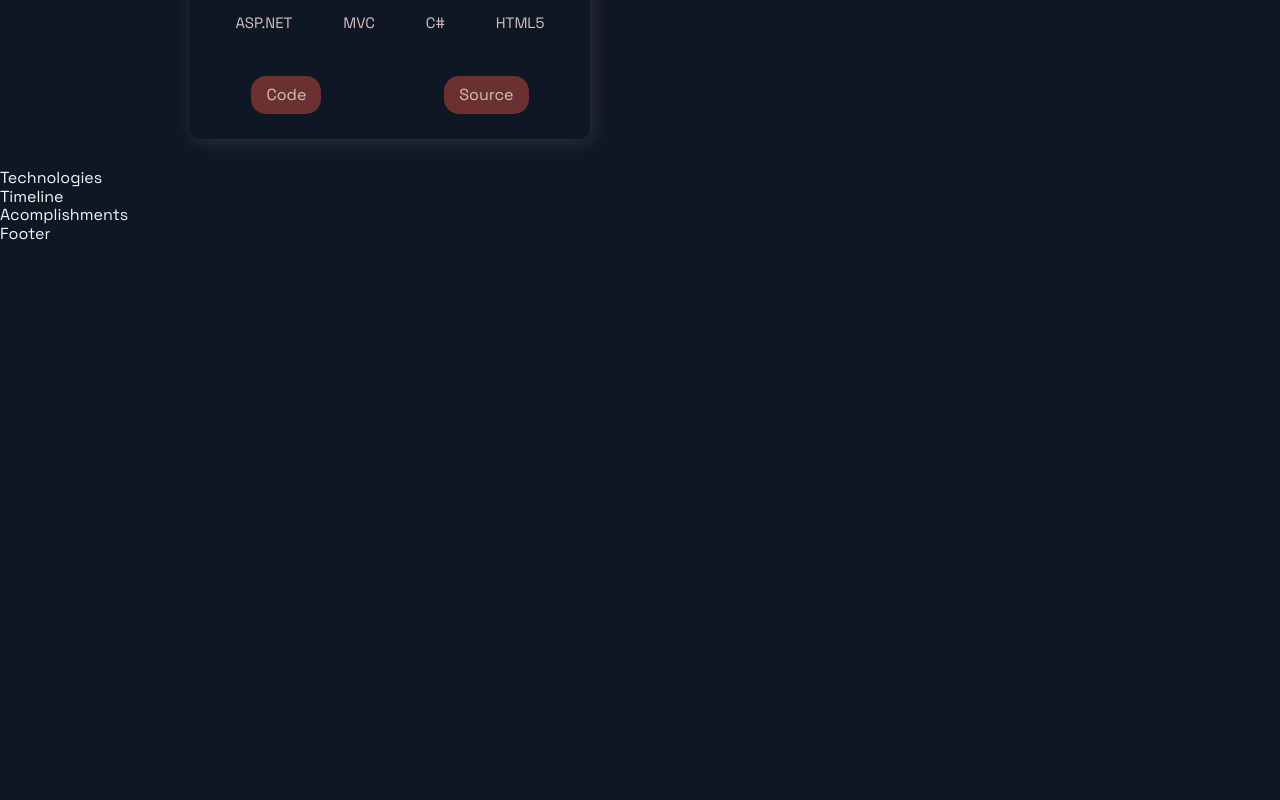
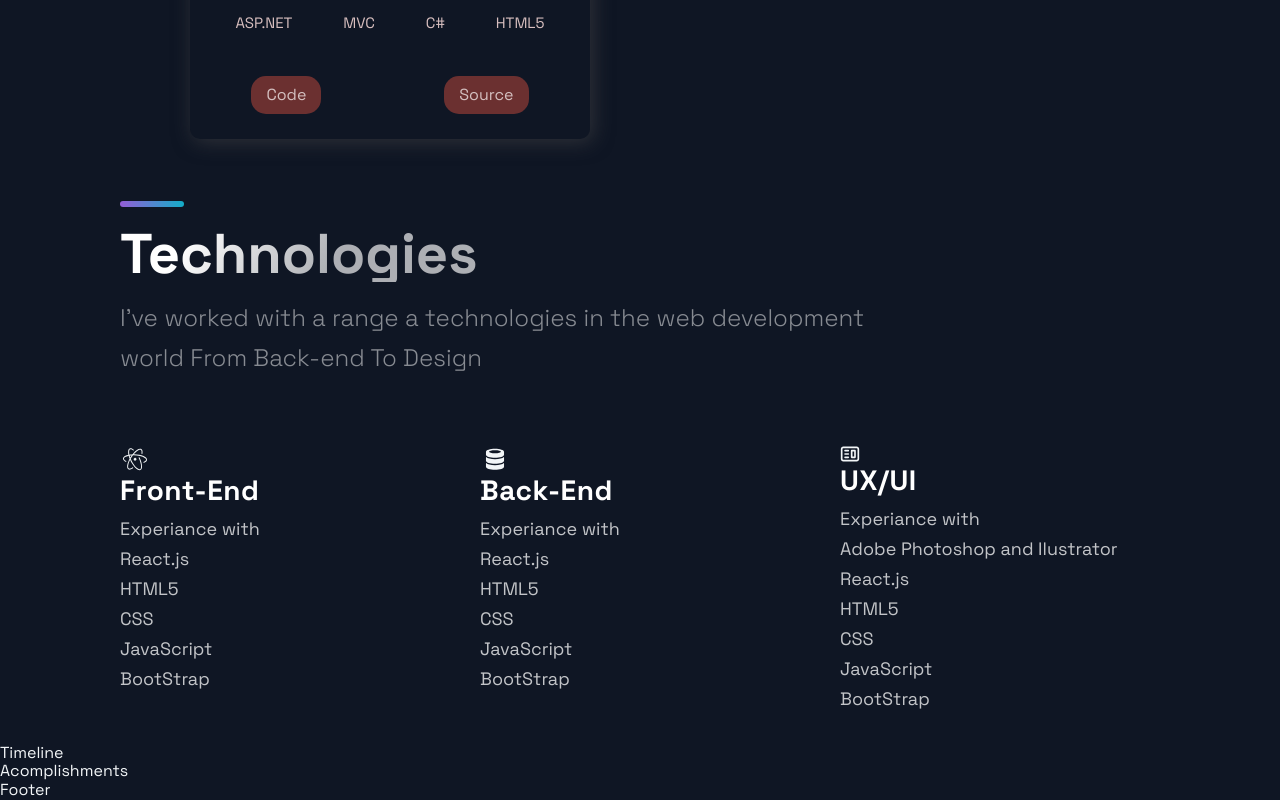
Before and after one commit to nitro3000/portfolio_website-STARTER, a Next.js app: page / in a window 1280 px wide. Shown: the part 2661-3461 px from the top of the page. Before the commit the page ends 2905 px from the top, so only its background shows below. Built offline with nearby package versions, Linux system fonts and the light colour scheme.

Commit message:
Technologies component finished

```diff
--- a/src/components/Technologies/Technologies.js
+++ b/src/components/Technologies/Technologies.js
@@ -1,12 +1,63 @@
 import React from 'react';
-import { DiFirebase, DiReact, DiZend } from 'react-icons/di';
+import { DiAtom, DiDatabase, DiFirebase, DiReact, DiZend } from 'react-icons/di';
+import { CgWebsite } from 'react-icons/cg';
 import { Section, SectionDivider, SectionText, SectionTitle } from '../../styles/GlobalComponents';
 import { List, ListContainer, ListItem, ListParagraph, ListTitle } from './TechnologiesStyles';
 
 const Technologies = () =>  (
-  <div>
-    Technologies
-  </div>
+<Section>
+  <SectionDivider/><br/>
+  <SectionTitle>Technologies</SectionTitle>
+  <SectionText>
+    I've worked with a range a technologies in the web development world From Back-end To Design
+  </SectionText>
+  <List>
+    <ListItem>
+      <DiAtom size={"3rem"}/>
+      <ListContainer>
+        <ListTitle>Front-End</ListTitle>
+        <ListParagraph>
+          Experiance with
+          <br/> React.js
+          <br/>HTML5
+          <br/>CSS
+          <br/>JavaScript
+          <br/>BootStrap
+        </ListParagraph>
+      </ListContainer>
+    </ListItem>
+    <ListItem>
+      <DiDatabase size={"3rem"}/>
+      <ListContainer>
+        <ListTitle>Back-End</ListTitle>
+        <ListParagraph>
+          Experiance with
+          <br/> React.js
+          <br/>HTML5
+          <br/>CSS
+          <br/>JavaScript
+          <br/>BootStrap
+        </ListParagraph>
+      </ListContainer>
+    </ListItem>
+    <ListItem>
+      <CgWebsite size={"2rem"}/>
+      <ListContainer>
+        <ListTitle>UX/UI</ListTitle>
+        <ListParagraph>
+          Experiance with
+          <br/> Adobe Photoshop and Ilustrator
+          <br/> React.js
+          <br/>HTML5
+          <br/>CSS
+          <br/>JavaScript
+          <br/>BootStrap
+        </ListParagraph>
+      </ListContainer>
+    </ListItem>
+  </List>
+</Section>
+
 );
 
 export default Technologies;
```
